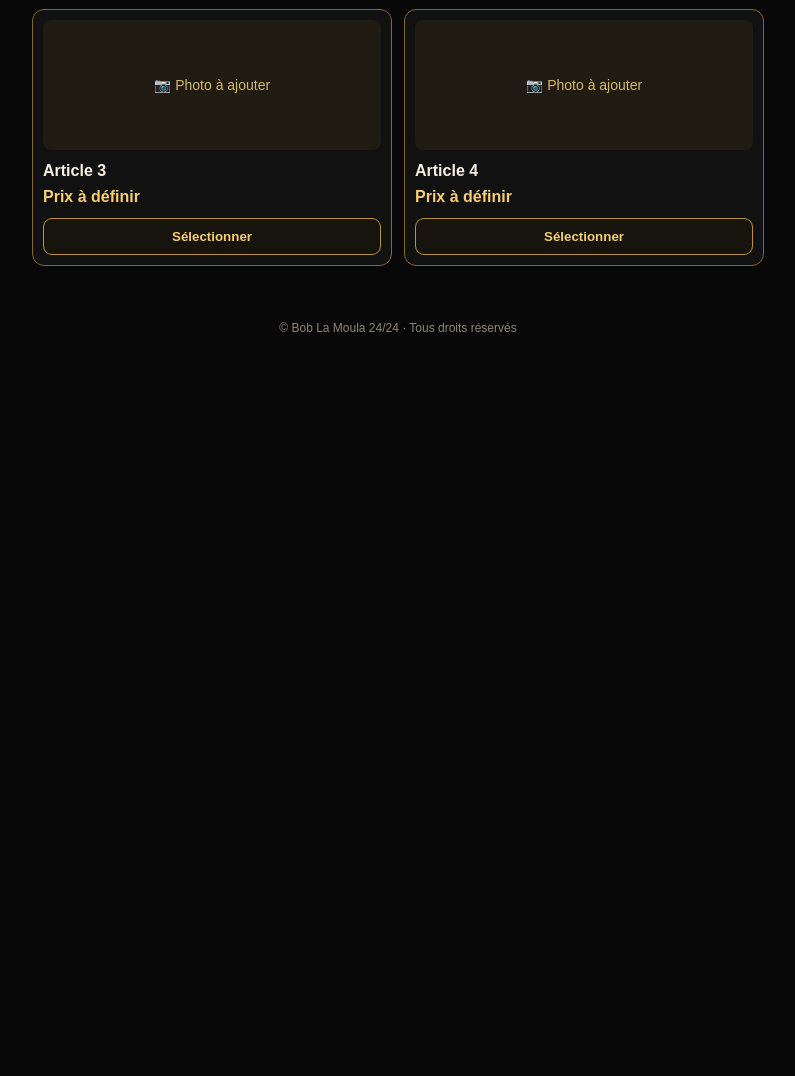
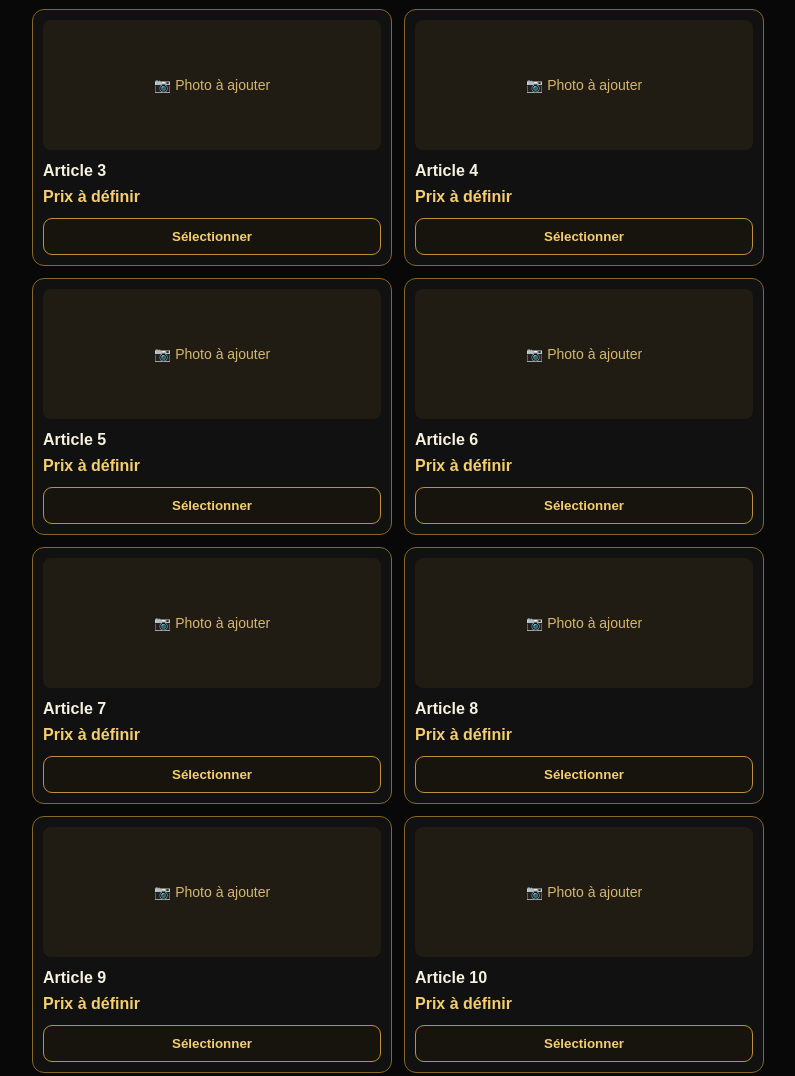
Before and after one commit to BobLaMoula/bob-la-moula, a plain HTML site: page index.html in a window 1280 px wide. Shown: the part 636-1712 px from the top of the page, without its empty margins (242-1037 px from the left). Before the commit the page ends 991 px from the top, so only its background shows below. Drawn offline with Linux system fonts and the light colour scheme.

Commit message:
Refactor products array to generate 55 articles

```diff
--- a/index.html
+++ b/index.html
@@ -71,12 +71,11 @@ footer{text-align:center;color:#8e8778;font-size:12px;padding:20px}
 <footer>© Bob La Moula 24/24 · Tous droits réservés</footer>
 
 <script>
-const products = [
-  {name:"Article 1",price:"Prix à définir",photo:""},
-  {name:"Article 2",price:"Prix à définir",photo:""},
-  {name:"Article 3",price:"Prix à définir",photo:""},
-  {name:"Article 4",price:"Prix à définir",photo:""}
-];
+const products = Array.from({ length: 55 }, (_, i) => ({
+  name: `Article ${i + 1}`,
+  price: "Prix à définir",
+  photo: ""
+}));
 
 const container = document.getElementById("products");
 
```
